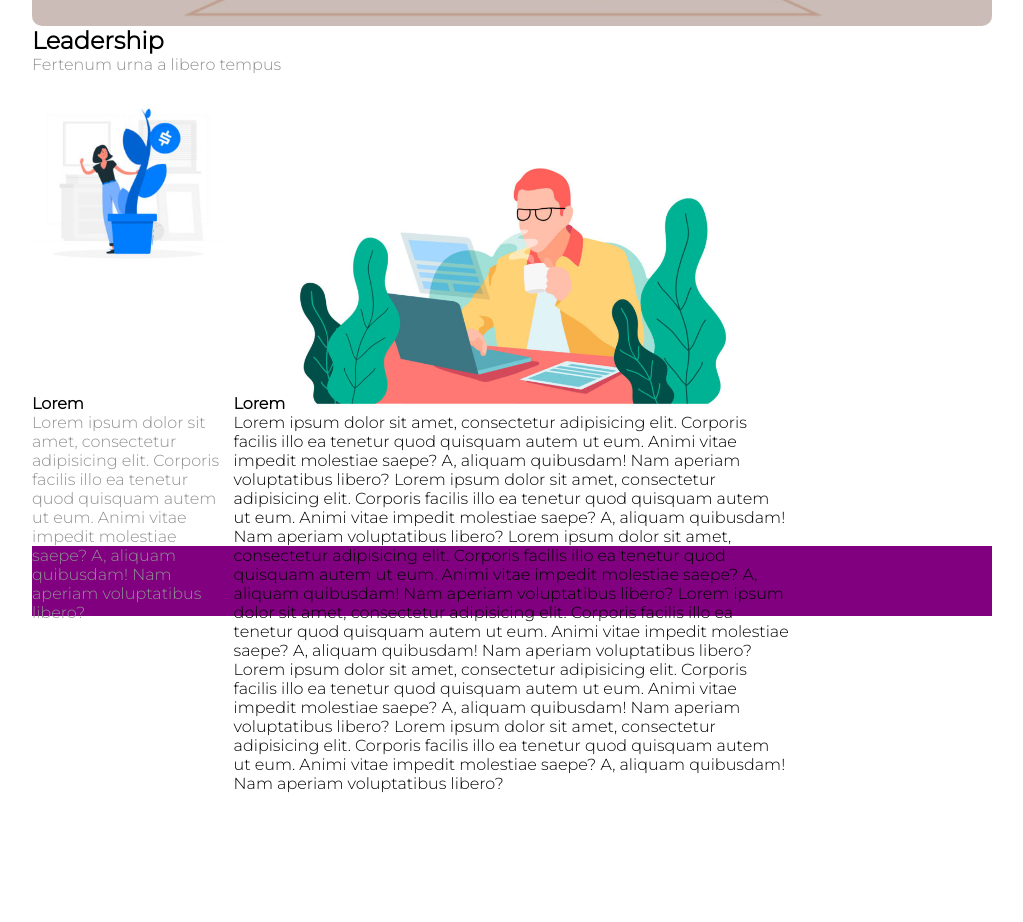
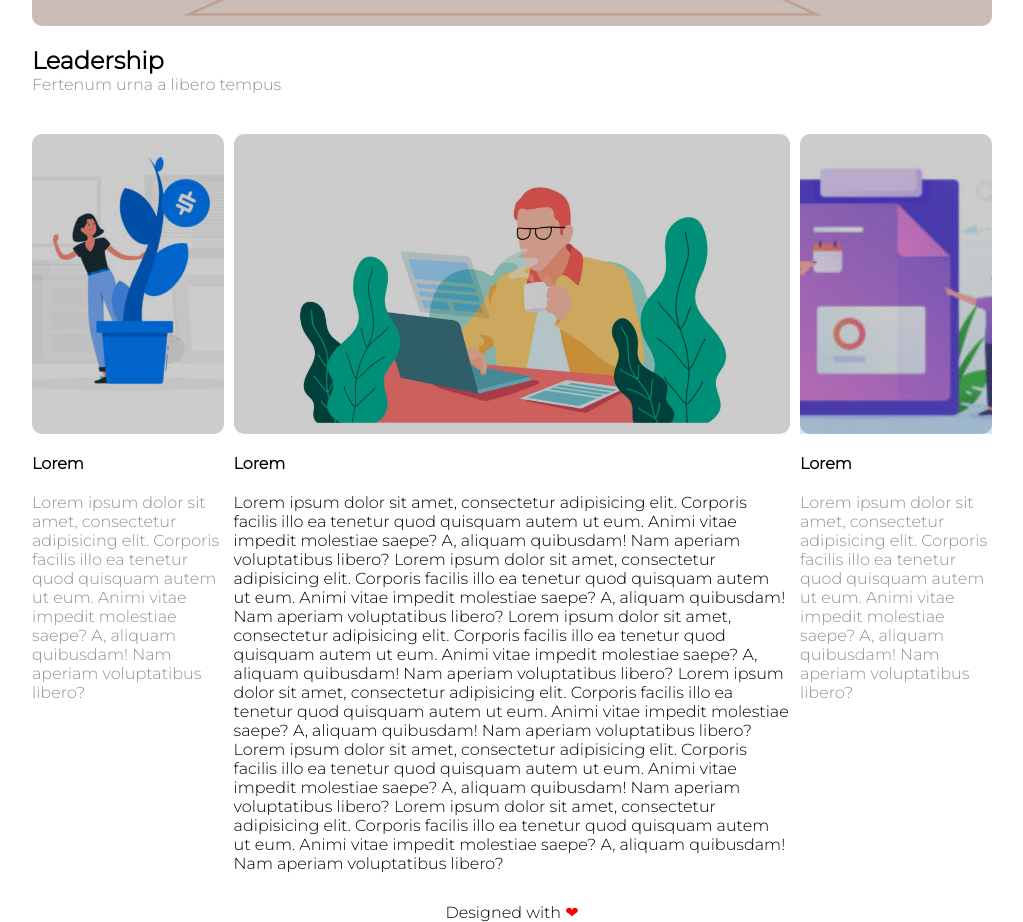
Before and after one commit to Fabioff91/new-layout, a plain HTML site: page index.html in a window 1280 px wide. Shown: the part 608-1530 px from the top of the page, without its empty margins (128-1151 px from the left). Before the commit the page ends 1401 px from the top, so only its background shows below. Drawn offline with Linux system fonts and the light colour scheme.

Commit message:
fine progetto

```diff
--- a/css/style.css
+++ b/css/style.css
@@ -17,6 +17,9 @@ body{
     height: 100%;
     background-color: rgba(0, 0, 0, 0.2);
     border-radius: 10px;
+    position: absolute;
+    top: 0;
+    left: 0;
 }
 /*container*/
 .container{
@@ -29,8 +32,7 @@ body{
 
 /*header*/
 header{
-    margin-top: 20px;
-    margin-bottom: 20px;
+   margin: 20px 0px;
 }
 
 .logo img{
@@ -76,13 +78,17 @@ a{
 
 }
 
+.second-title{
+    margin-top: 20px;
+    margin-bottom: 20px;
+}
+
 .clearfix::after{
     content: "";
     display: table;
     clear: both;
 }
 .blue{
-    height: 500px;
     padding-bottom: 10px;
 }
 .text{
@@ -105,6 +111,11 @@ a{
 }
 .col-img{
     height: 300px;
+    position: relative;
+}
+.col-img img{
+    object-fit: cover;
+    height: 100%;
 }
 
 .col-left,
@@ -118,14 +129,22 @@ a{
     margin-right: 1%;
 }
 
+h4{
+    margin-top: 20px;
+    margin-bottom: 20px;
+}
+
 
 /*end col*/
 
 
 /*footer*/
-footer{
-    background-color: purple;
-    height: 70px;
+.end{
     margin-top: 20px;
+    text-align: center;
+}
+
+.red{
+    color: red;
 }
 /*end footer*/
--- a/index.html
+++ b/index.html
@@ -70,29 +70,69 @@
         <!--second block-->
         <div class="blue clearfix">
           <!--row-->
+          <div class="second-title ">
           <h2 class="row">Leadership</h2>
           <p class="text">Fertenum urna a libero tempus</p>
+          </div>
           <!--end row-->
 
           <!--col-->
           <div class="col col-left">
             <div class="col-img">
-              <img src="img/img-1.jpg" alt="img-1">
+              <img src="img/img-1.jpg" alt="img-1" />
+              <div class="layover"></div>
             </div>
             <h4>Lorem</h4>
-            <p class="text">Lorem ipsum dolor sit amet, consectetur adipisicing elit. Corporis facilis illo ea tenetur quod quisquam autem ut eum. Animi vitae impedit molestiae saepe? A, aliquam quibusdam! Nam aperiam voluptatibus libero?</p>
-
+            <p class="text">
+              Lorem ipsum dolor sit amet, consectetur adipisicing elit. Corporis
+              facilis illo ea tenetur quod quisquam autem ut eum. Animi vitae
+              impedit molestiae saepe? A, aliquam quibusdam! Nam aperiam
+              voluptatibus libero?
+            </p>
           </div>
           <div class="col col-center">
             <div class="col-img">
-              <img src="img/banner-2.jpg" alt="banner-2">
+              <img src="img/banner-2.jpg" alt="banner-2" />
+              <div class="layover"></div>
             </div>
 
             <h4>Lorem</h4>
-            <p>Lorem ipsum dolor sit amet, consectetur adipisicing elit. Corporis facilis illo ea tenetur quod quisquam autem ut eum. Animi vitae impedit molestiae saepe? A, aliquam quibusdam! Nam aperiam voluptatibus libero? Lorem ipsum dolor sit amet, consectetur adipisicing elit. Corporis facilis illo ea tenetur quod quisquam autem ut eum. Animi vitae impedit molestiae saepe? A, aliquam quibusdam! Nam aperiam voluptatibus libero? Lorem ipsum dolor sit amet, consectetur adipisicing elit. Corporis facilis illo ea tenetur quod quisquam autem ut eum. Animi vitae impedit molestiae saepe? A, aliquam quibusdam! Nam aperiam voluptatibus libero? Lorem ipsum dolor sit amet, consectetur adipisicing elit. Corporis facilis illo ea tenetur quod quisquam autem ut eum. Animi vitae impedit molestiae saepe? A, aliquam quibusdam! Nam aperiam voluptatibus libero? Lorem ipsum dolor sit amet, consectetur adipisicing elit. Corporis facilis illo ea tenetur quod quisquam autem ut eum. Animi vitae impedit molestiae saepe? A, aliquam quibusdam! Nam aperiam voluptatibus libero? Lorem ipsum dolor sit amet, consectetur adipisicing elit. Corporis facilis illo ea tenetur quod quisquam autem ut eum. Animi vitae impedit molestiae saepe? A, aliquam quibusdam! Nam aperiam voluptatibus libero?
+            <p>
+              Lorem ipsum dolor sit amet, consectetur adipisicing elit. Corporis
+              facilis illo ea tenetur quod quisquam autem ut eum. Animi vitae
+              impedit molestiae saepe? A, aliquam quibusdam! Nam aperiam
+              voluptatibus libero? Lorem ipsum dolor sit amet, consectetur
+              adipisicing elit. Corporis facilis illo ea tenetur quod quisquam
+              autem ut eum. Animi vitae impedit molestiae saepe? A, aliquam
+              quibusdam! Nam aperiam voluptatibus libero? Lorem ipsum dolor sit
+              amet, consectetur adipisicing elit. Corporis facilis illo ea
+              tenetur quod quisquam autem ut eum. Animi vitae impedit molestiae
+              saepe? A, aliquam quibusdam! Nam aperiam voluptatibus libero?
+              Lorem ipsum dolor sit amet, consectetur adipisicing elit. Corporis
+              facilis illo ea tenetur quod quisquam autem ut eum. Animi vitae
+              impedit molestiae saepe? A, aliquam quibusdam! Nam aperiam
+              voluptatibus libero? Lorem ipsum dolor sit amet, consectetur
+              adipisicing elit. Corporis facilis illo ea tenetur quod quisquam
+              autem ut eum. Animi vitae impedit molestiae saepe? A, aliquam
+              quibusdam! Nam aperiam voluptatibus libero? Lorem ipsum dolor sit
+              amet, consectetur adipisicing elit. Corporis facilis illo ea
+              tenetur quod quisquam autem ut eum. Animi vitae impedit molestiae
+              saepe? A, aliquam quibusdam! Nam aperiam voluptatibus libero?
             </p>
           </div>
-          <div class="col col-right"></div>
+          <div class="col col-right">
+            <div class="col-img">
+              <img src="img/img-2.jpg" alt=img-2" />
+              <div class="layover"></div>
+            </div>
+            <h4>Lorem</h4>
+            <p class="text">
+              Lorem ipsum dolor sit amet, consectetur adipisicing elit. Corporis
+              facilis illo ea tenetur quod quisquam autem ut eum. Animi vitae
+              impedit molestiae saepe? A, aliquam quibusdam! Nam aperiam
+              voluptatibus libero?
+            </p>
+          </div>
           <!--end col-->
         </div>
         <!--end second block -->
@@ -100,7 +140,12 @@
       <!--end main-->
 
       <!--footer-->
-      <footer></footer>
+      <footer>
+        <div class="end">
+          Designed with
+          <span class="red">❤</span>
+        </div>
+      </footer>
       <!--end footer-->
     </div>
   </body>
```
